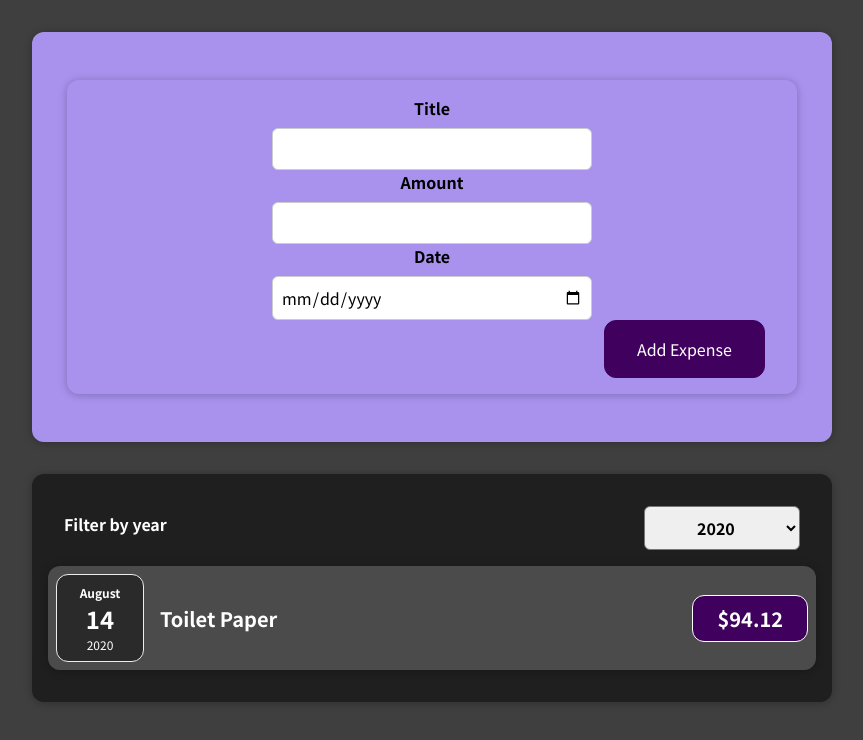
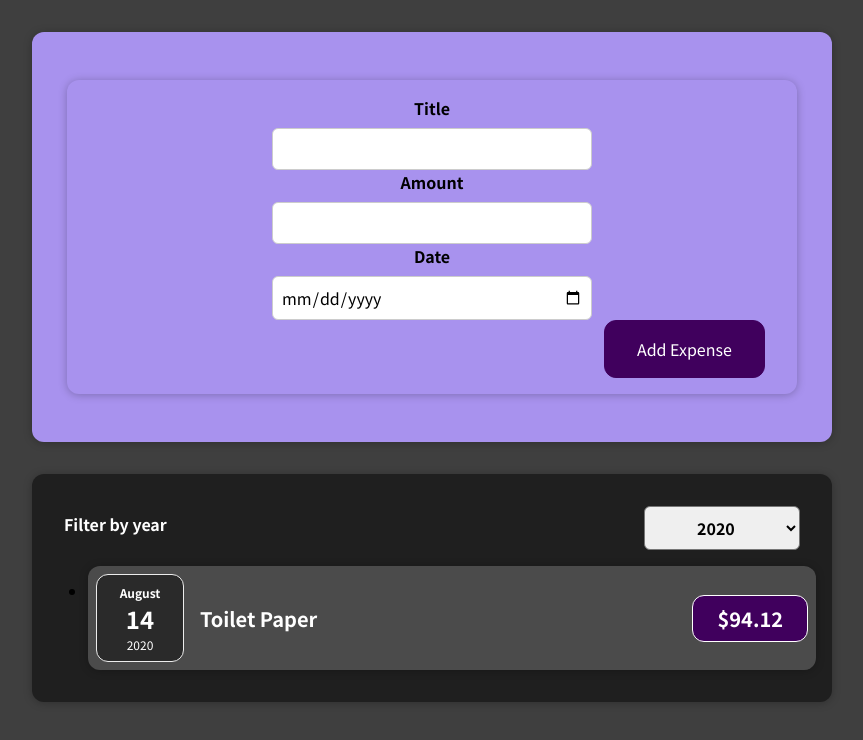
Before and after one commit to zhowez/Project1-React-Complete-Guide, a React (Create React App) app: page / in a window 1280 px wide. Shown: the top 740 px of the page, without its empty margins (208-1071 px from the left). Built offline with nearby package versions, Linux system fonts and the light colour scheme.

Commit message:
seperated out the expenses list logic

```diff
--- a/src/components/Expenses/ExpenseItem.js
+++ b/src/components/Expenses/ExpenseItem.js
@@ -6,6 +6,7 @@
 
 function ExpenseItem(data) {
   return (
+    <li>
       <Card className="expense-item">
         <ExpenseDate date={data.date}></ExpenseDate>
         <div className="expense-item__description">
@@ -13,6 +14,7 @@
           <div className="expense-item__price">${data.amount} </div>
         </div>
       </Card>
+    </li>
   );
 }
 
--- a/src/components/Expenses/Expenses.js
+++ b/src/components/Expenses/Expenses.js
@@ -1,8 +1,9 @@
 import { useState } from "react";
 import Card from "../UI/Card.js";
-import ExpenseItem from "./ExpenseItem";
+
 import "./Expenses.css";
 import ExpensesFilter from "./ExpensesFilter.js";
+import ExpensesList from "./ExpensesList.js";
 
 function Expenses(props) {
   const [filteredYear, setfilteredYear] = useState("2020");
@@ -15,21 +16,6 @@
     return expense.date.getFullYear().toString() === filteredYear;
   });
 
-  let expensesContent = <p>No expenses found</p>;
-
-  if (filteredExpenses.length > 0) {
-    expensesContent =
-      filteredExpenses.length > 0 &&
-      filteredExpenses.map((expense) => (
-        <ExpenseItem
-          key={expense.id}
-          title={expense.title}
-          amount={expense.amount}
-          date={expense.date}
-        />
-      ));
-  }
-
   return (
     <div>
       <Card className="expenses">
@@ -37,7 +23,7 @@
           selected={filteredYear}
           onChangeFilter={filterChangeHandler}
         />
-        {expensesContent}
+        <ExpensesList items={filteredExpenses} />
       </Card>
     </div>
   );
--- /dev/null
+++ b/src/components/Expenses/ExpensesList.css
@@ -0,0 +1,9 @@
+.expenses-list {
+  list-style: none;
+  padding: 0;
+}
+
+.expenses-list__fallback {
+  color: white;
+  text-align: center;
+}
--- /dev/null
+++ b/src/components/Expenses/ExpensesList.js
@@ -0,0 +1,23 @@
+import "./ExpensesList.css";
+import ExpenseItem from "./ExpenseItem";
+
+const ExpensesList = (props) => {
+  if (props.items.length === 0) {
+    return <h2 className="expenses-list__fallback"> Found No Expenses</h2>;
+  }
+
+  return (
+    <ul className="expeneses-list">
+      {props.items.map((expense) => (
+        <ExpenseItem
+          key={expense.id}
+          title={expense.title}
+          amount={expense.amount}
+          date={expense.date}
+        />
+      ))}
+    </ul>
+  );
+};
+
+export default ExpensesList;
```
Lines whose indentation alone changed are shown as unchanged.
